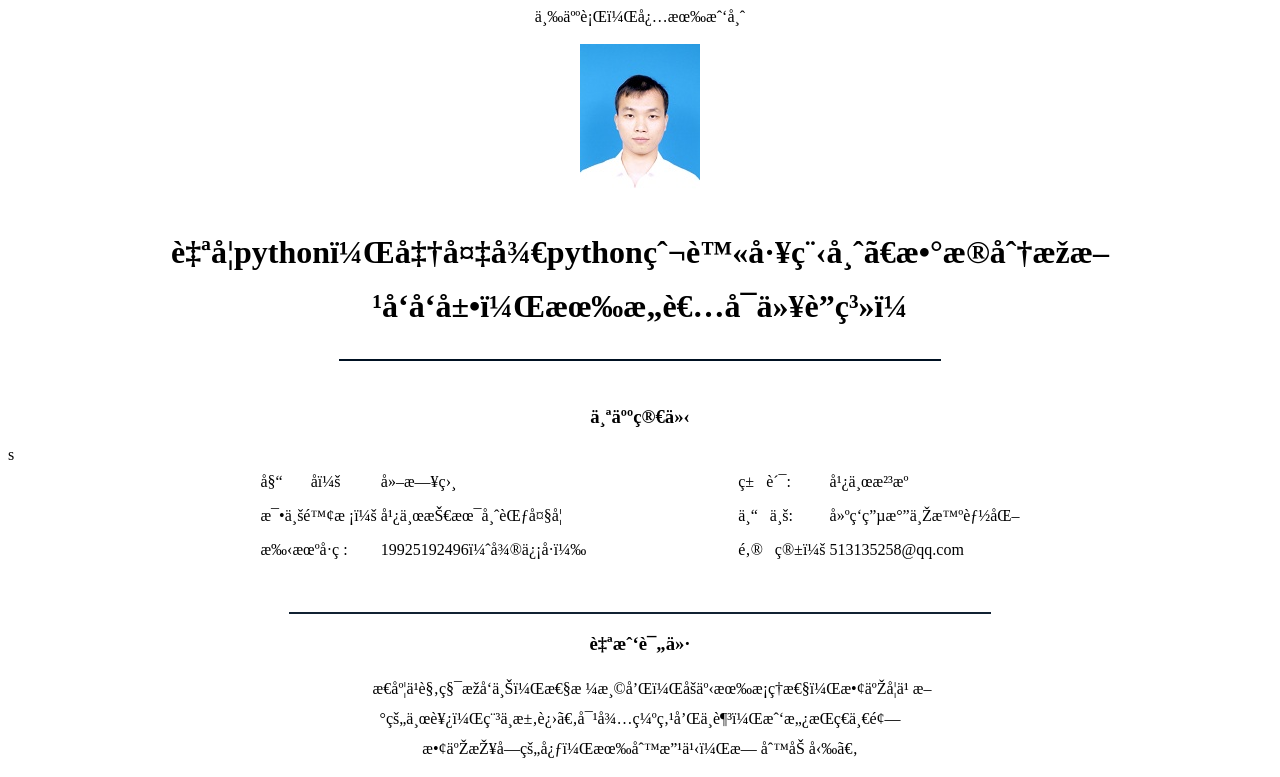
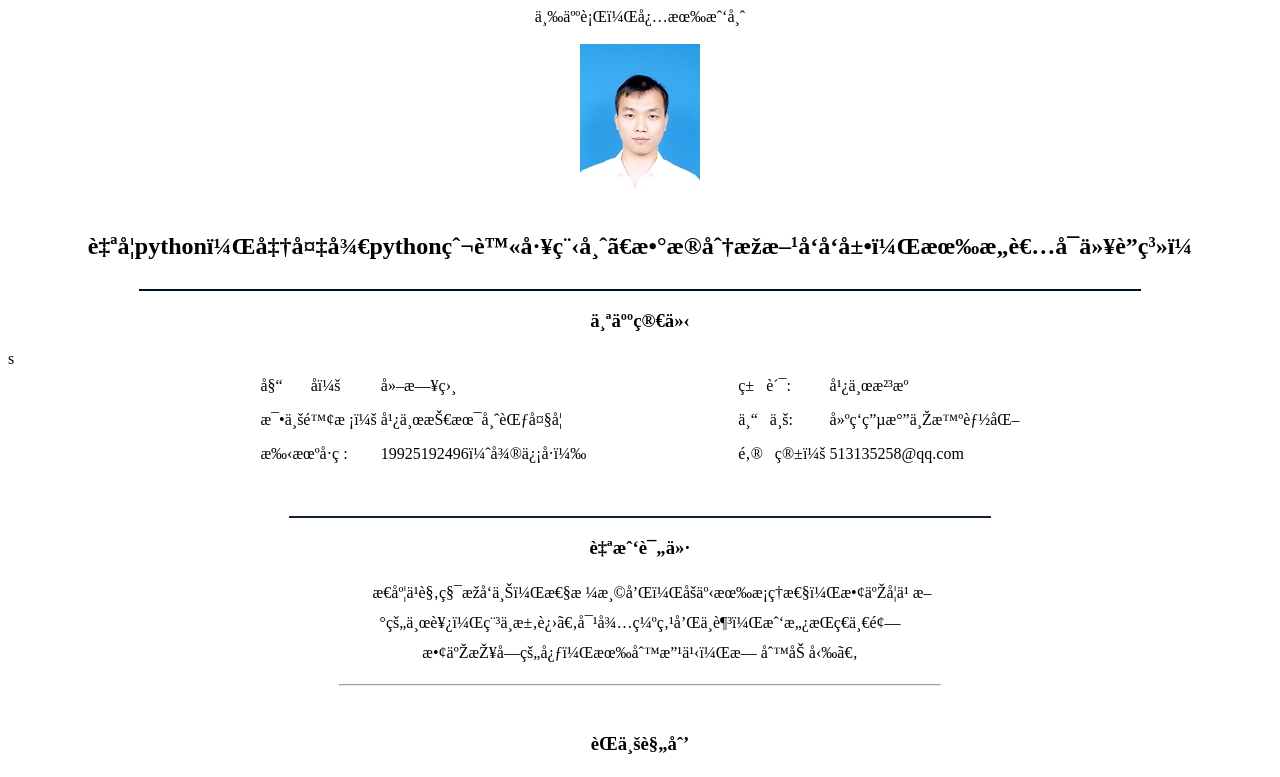
Before and after one commit to axianga/hellojob, a plain HTML site: page index.html in a window 1280 px wide. Shown: the top 777 px of the page. Drawn offline with Linux system fonts and the light colour scheme.

Commit message:
Update index.html

```diff
--- a/index.html
+++ b/index.html
@@ -11,8 +11,8 @@
 	<center>三人行，必有我师</center>
 	<br>
 	<div align ="center"><img src ="pic/1.jpg"></div>
-	<h1 align = "center">自学python，准备往python爬虫工程师、数据分析方向发展，有意者可以联系！</h1>
-  	<hr color = "#001122" align = "center" width = "600">
+	<h2 align = "center">自学python，准备往python爬虫工程师、数据分析方向发展，有意者可以联系！</h2>
+  	<hr color = "#001122" align = "center" width = "1000>
   	<br>
   	<table style="line-height:30px;margin:auto">
   		<h3 align = "center">个人简介</h3>
```
